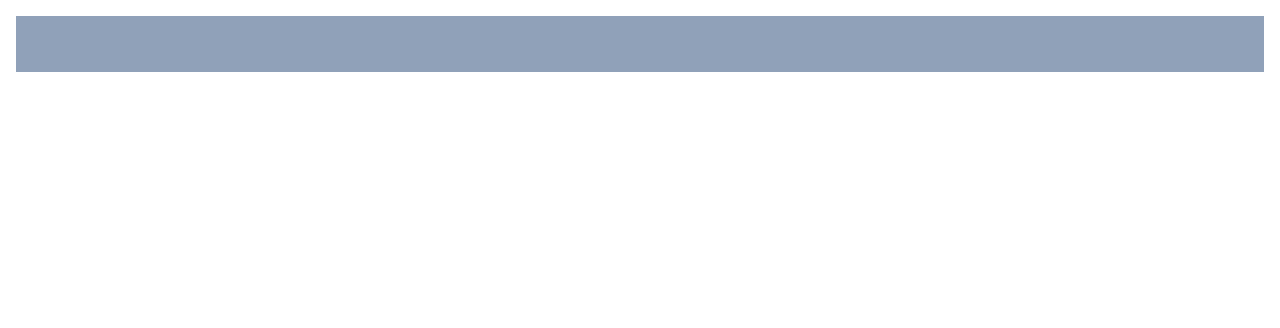
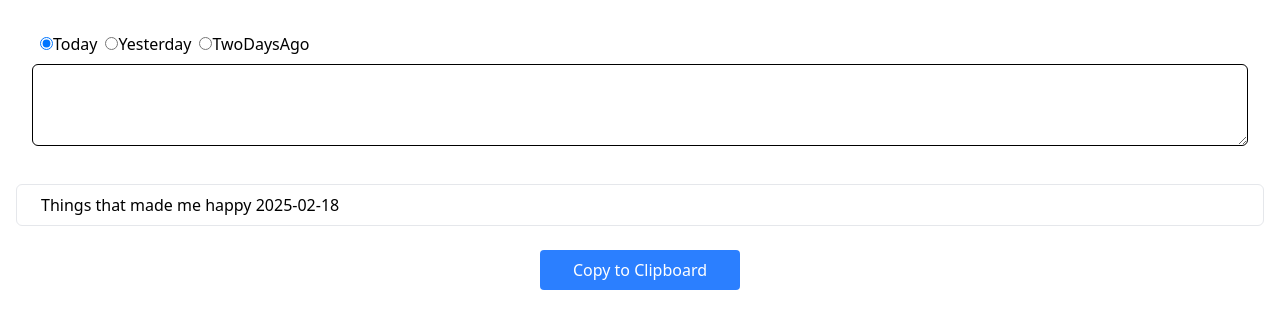
Before and after one commit to trillium/happy-things-text-field, a Next.js app: page / in a window 1280 px wide. Shown: the top 328 px of the page. Built offline with nearby package versions, Linux system fonts and the light colour scheme.

Commit message:
feat: Expand HappyThingsTextField to offer more functionality

```diff
--- a/src/components/HappyThingsTextField.tsx
+++ b/src/components/HappyThingsTextField.tsx
@@ -1,16 +1,87 @@
 import React, { useState } from "react";
+
+const formattedToday = new Date().toISOString().split("T")[0];
+
+const earlierDay = new Date();
+earlierDay.setDate(earlierDay.getDate() - 1);
+const formattedYesterday = earlierDay.toISOString().split("T")[0];
+earlierDay.setDate(earlierDay.getDate() - 1);
+const formattedTwoDaysAgo = earlierDay.toISOString().split("T")[0];
+
+const whichDay: { [key: string]: string } = {
+  today: formattedToday,
+  yesterday: formattedYesterday,
+  twoDaysAgo: formattedTwoDaysAgo,
+};
 
 function HappyThingsTextField(): React.ReactElement {
   const [text, setText] = useState<string>("");
+  const [selectedDay, setSelectedDay] = useState<string>(whichDay.today);
+  const [copyButtonText, setCopyButtonText] =
+    useState<string>("Copy to Clipboard");
 
-  const handleChange = (event: React.ChangeEvent<HTMLInputElement>) => {
+  const handleChange = (event: React.ChangeEvent<HTMLTextAreaElement>) => {
     setText(event.target.value);
   };
 
+  const handleRadioChange = (event: React.ChangeEvent<HTMLInputElement>) => {
+    setSelectedDay(event.target.value);
+  };
+
+  const handleCopyButton = () => {
+    navigator.clipboard.writeText(outputText);
+    setCopyButtonText("Copied!");
+    setTimeout(() => {
+      setCopyButtonText("Copy to Clipboard");
+    }, 5000);
+  };
+
+  const outputText =
+    `Things that made me happy ${selectedDay}` +
+    ("\n" + text)
+      .split("\n")
+      .filter((v) => v.length > 0)
+      .map((v) => "\n- " + v.charAt(0).toUpperCase() + v.slice(1))
+      .join("");
+
   return (
-    <div className="bg-slate-400 p-4 m-4">
-      <input type="text" value={text} onChange={handleChange} />
-      <div>{text}</div>
+    <div className="p-4 flex flex-col gap-4">
+      <div className="dark:bg-gray-700 p-4 rounded-md">
+        <div>
+          {Object.keys(whichDay).map((key) => (
+            <label className="pl-2" key={key}>
+              <input
+                type="radio"
+                name="day"
+                value={whichDay[key]}
+                checked={selectedDay === whichDay[key]}
+                onChange={handleRadioChange}
+                className="dark:bg-gray-600 dark:text-gray-200"
+              />
+              {key.charAt(0).toUpperCase() + key.slice(1)}
+            </label>
+          ))}
+        </div>
+        <textarea
+          className="border border-black dark:border-gray-600 dark:bg-gray-900 dark:text-gray-200 rounded-md p-2 py-4 mt-2 w-full"
+          value={text}
+          onChange={handleChange}
+        />
+      </div>
+      <div
+        className="pl-6 py-2 whitespace-pre-wrap border dark:border-gray-600 rounded-md hover:cursor-pointer dark:hover:bg-gray-700"
+        onClick={handleCopyButton}
+      >
+        {outputText}
+      </div>
+      <div className="flex w-full items-center justify-center">
+        <button
+          className="mt-2 p-2 bg-blue-500 dark:bg-blue-700 text-white rounded hover:bg-blue-600 dark:hover:bg-blue-800 min-w-50"
+          onClick={handleCopyButton}
+        >
+          {copyButtonText}
+        </button>
+      </div>
     </div>
   );
 }
```
